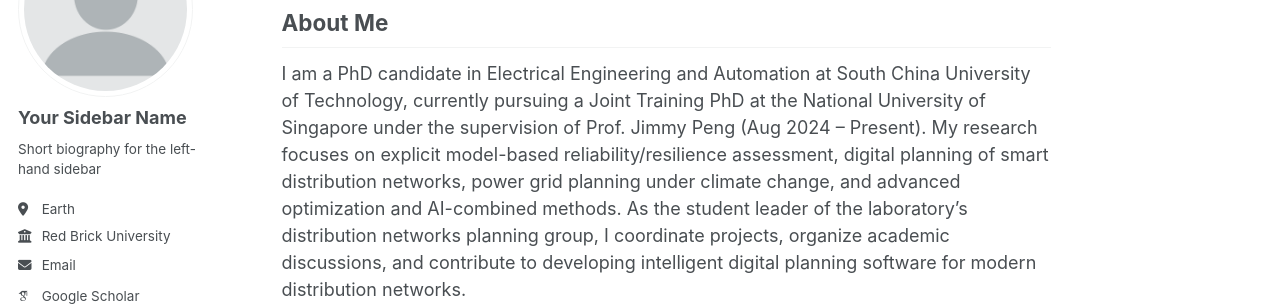
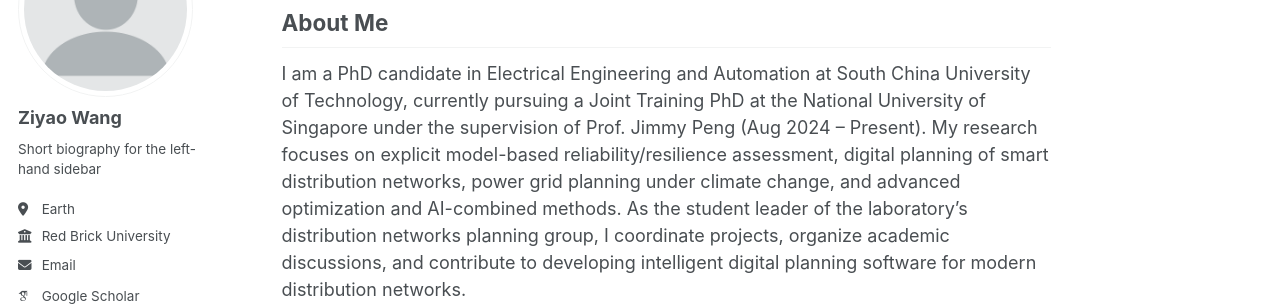
Before and after one commit to WZY10065/ziyaowang100, a Jekyll site: the page built from _pages/about.md, in a window 1280 px wide. Shown: the part 177-483 px from the top of the page. Built offline with Jekyll 4.4.1, drawn with Linux system fonts in a browser that asks for light colours; some web fonts are replaced.

Commit message:
Update _config.yml

```diff
--- a/_config.yml
+++ b/_config.yml
@@ -13,7 +13,7 @@ title                    : "Ziyao Wang"
 title_separator          : "-"
 name                     : &name "Ziyao Wang"
 description              : &description "personal description"
-url                      : https://academicpages.github.io # the base hostname & protocol for your site e.g. "https://[your GitHub username].github.io" or if you already have some other page hosted on Github then use "https://[your GitHub username].github.io/[Your Repo Name]"
+url                      : https://wzy10065.github.io/ziyaowang100/ # the base hostname & protocol for your site e.g. "https://[your GitHub username].github.io" or if you already have some other page hosted on Github then use "https://[your GitHub username].github.io/[Your Repo Name]"
 baseurl                  : "" # the subpath of your site, e.g. "/blog"
 repository               : "academicpages/academicpages.github.io"
 
@@ -23,7 +23,7 @@ repository               : "academicpages/academicpages.github.io"
 author:
   # Biographic information
   avatar           : "profile.png"
-  name             : "Your Sidebar Name"
+  name             : "Ziyao Wang"
   pronouns         : # example: "she/her"
   bio              : "Short biography for the left-hand sidebar"
   location         : "Earth"
```
